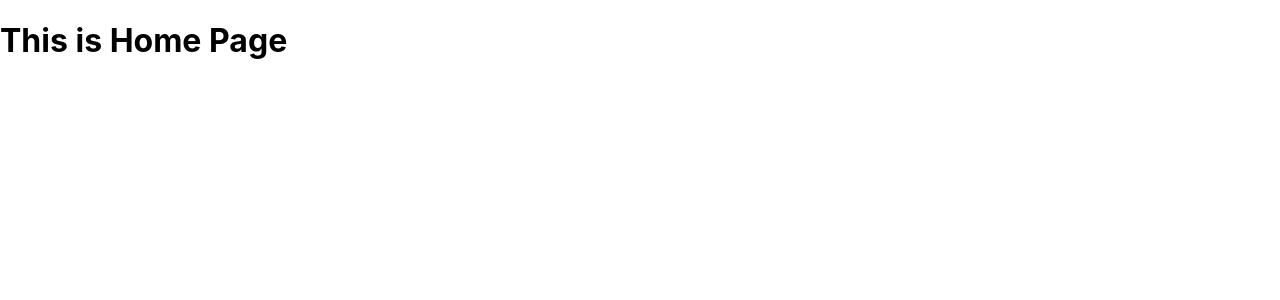
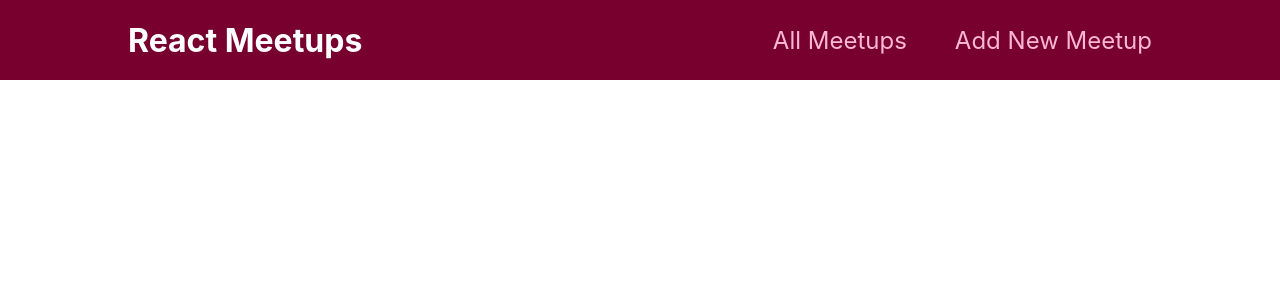
Before and after one commit to samiraakazemii/react-meetup, a Next.js app: page / in a window 1280 px wide. Shown: the top 300 px of the page. Built offline with nearby package versions, Linux system fonts and the light colour scheme.

Commit message:
addHeaderComponent

```diff
--- /dev/null
+++ b/components/layout/layout.js
@@ -0,0 +1,12 @@
+import style from './layout.module.css';
+import MainHeader from './mainHeader';
+const Layout = (props) => {
+  return (
+    <div>
+      <MainHeader />
+      <main className={style.main}>{props.children}</main>
+    </div>
+  );
+};
+
+export default Layout;
--- /dev/null
+++ b/components/layout/mainHeader.js
@@ -0,0 +1,23 @@
+import Link from 'next/link';
+
+import style from './mainHeader.module.css';
+
+const MainHeader = () => {
+  return (
+    <header className={style.header}>
+      <div className={style.logo}>React Meetups</div>
+      <nav>
+        <ul>
+          <li>
+            <Link href='/'>All Meetups</Link>
+          </li>
+          <li>
+            <Link href='/new-meetup'>Add New Meetup</Link>
+          </li>
+        </ul>
+      </nav>
+    </header>
+  );
+};
+
+export default MainHeader;
--- /dev/null
+++ b/components/layout/mainHeader.module.css
@@ -0,0 +1,33 @@
+.header {
+  display: flex;
+  justify-content: space-between;
+  align-items: center;
+  width: 100%;
+  height: 5rem;
+  background-color: #77002e;
+  padding: 0 10%;
+}
+.logo {
+  font-size: 2rem;
+  color: white;
+  font-weight: bold;
+}
+.header ul {
+  margin: 0;
+  padding: 0;
+  display: flex;
+  list-style: none;
+  align-items: baseline;
+}
+.header li {
+  margin-left: 3rem;
+}
+.header a {
+  font-size: 1.5rem;
+  color: #fcb8d2;
+}
+.header a:hover,
+.header a:active,
+.header a.active {
+  color: white;
+}
--- a/pages/index.js
+++ b/pages/index.js
@@ -1,5 +1,6 @@
+import Layout from '../components/layout/layout';
 const HomePage = () => {
-  return <h1>This is Home Page</h1>;
+  return <Layout></Layout>;
 };
 
 export default HomePage;
```
Also changed, not shown: components/layout/layout.module.css (added).
